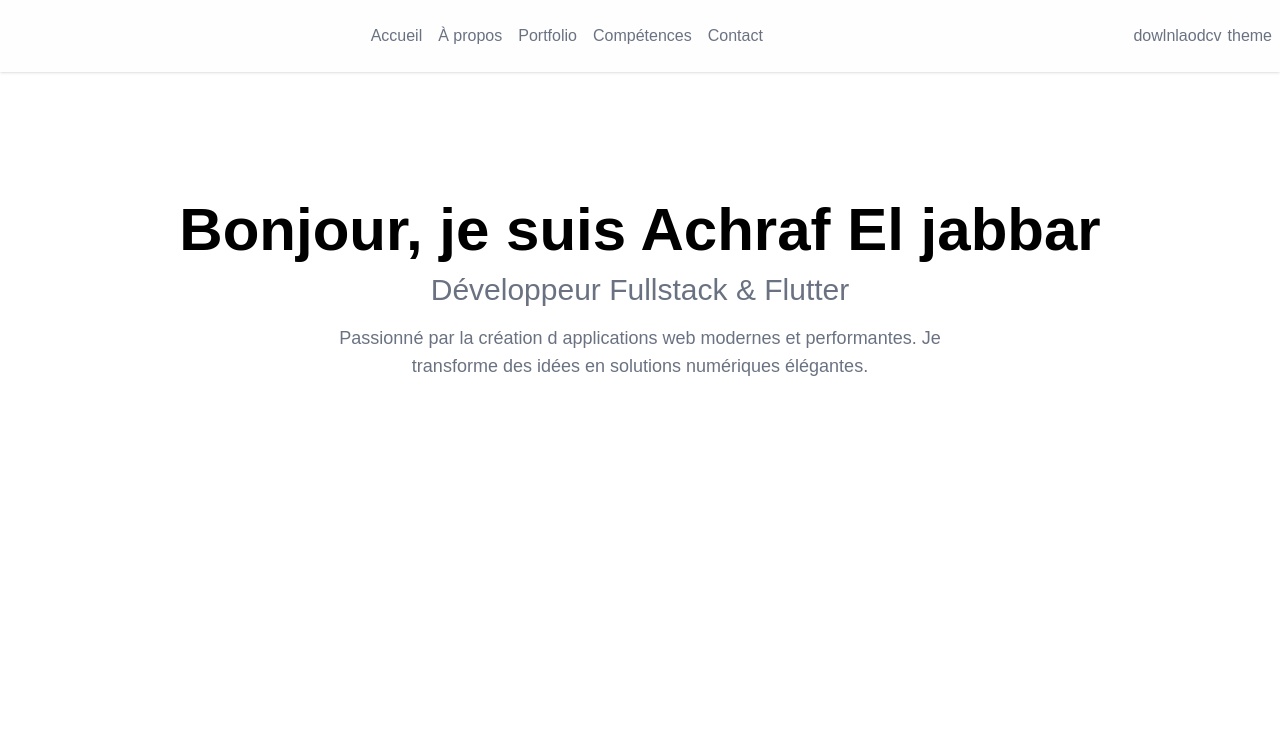
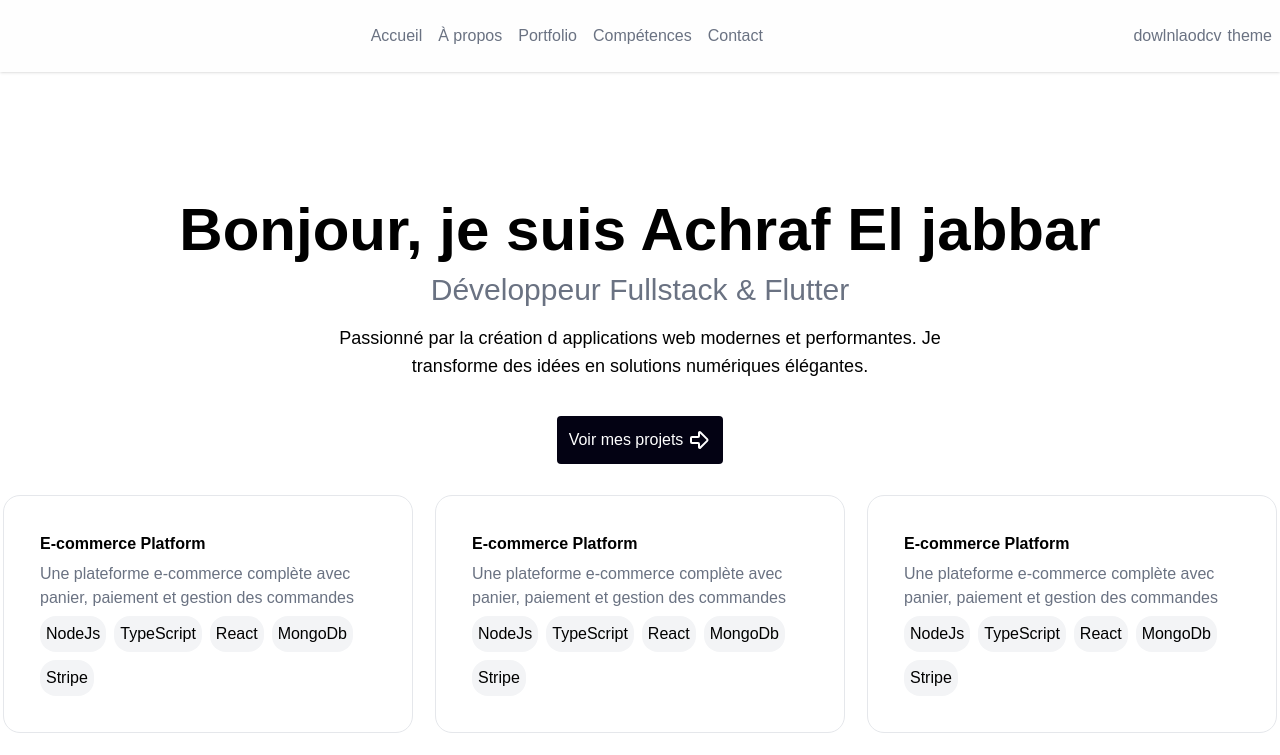
Before and after one commit to achrafjbr/MyPortfolio, a Next.js app: page / in a window 1280 px wide. Shown: the top 755 px of the page. Built offline with nearby package versions, Linux system fonts and the light colour scheme.

Commit message:
building the home page

```diff
--- a/package.json
+++ b/package.json
@@ -9,9 +9,10 @@
     "lint": "eslint"
   },
   "dependencies": {
+    "lucide-react": "^1.3.0",
     "next": "^16.2.7",
-    "react": "19.2.4",
-    "react-dom": "19.2.4"
+    "react": "^19.2.7",
+    "react-dom": "^19.2.7"
   },
   "devDependencies": {
     "@tailwindcss/postcss": "^4",
--- /dev/null
+++ b/src/UI/Project.tsx
@@ -0,0 +1,22 @@
+import Skill from "./skill";
+
+function Project() {
+  return (
+    <div className=" rounded-2xl hover:shadow text-start p-9 outline-1 outline-gray-200">
+      <p className="pb-1.5 font-semibold">E-commerce Platform</p>
+      <p className="pb-1.5 text-gray-500">
+        Une plateforme e-commerce complète avec panier, paiement et gestion des
+        commandes
+      </p>
+      <div className="flex flex-wrap gap-2">
+        <Skill name="NodeJs" />
+        <Skill name="TypeScript" />
+        <Skill name="React" />
+        <Skill name="MongoDb" />
+        <Skill name="Stripe" />
+      </div>
+    </div>
+  );
+}
+
+export default Project;
--- /dev/null
+++ b/src/UI/VuProjects.tsx
@@ -0,0 +1,21 @@
+"use client";
+
+import { ArrowBigRight } from "lucide-react";
+import { useRouter } from "next/navigation";
+
+function VuProjects() {
+  const route = useRouter();
+  return (
+    <div>
+      <div
+        onClick={() => route.push("/portfolio")}
+        className=" p-3 cursor-pointer flex justify-center items-center gap-x-1 rounded text-white bg-[#030213]"
+      >
+        Voir mes projets
+        <ArrowBigRight />
+      </div>
+    </div>
+  );
+}
+
+export default VuProjects;
--- /dev/null
+++ b/src/UI/skill.tsx
@@ -0,0 +1,8 @@
+interface Skills {
+  name: string;
+}
+function Skill({ name }: Skills): React.JSX.Element {
+  return <div className="bg-gray-100 rounded-2xl p-1.5">{name}</div>;
+}
+
+export default Skill;
--- a/src/app/layout.tsx
+++ b/src/app/layout.tsx
@@ -1,7 +1,12 @@
 import type { Metadata } from "next";
-import { Geist, Geist_Mono } from "next/font/google";
+import { Geist, Geist_Mono, Roboto } from "next/font/google";
 import "./globals.css";
 import NavBar from "../UI/Layouts/NavBar";
+
+const roboto = Roboto({
+  weight: "400",
+  subsets: ["latin"],
+});
 
 const geistSans = Geist({
   variable: "--font-geist-sans",
@@ -24,10 +29,7 @@ export default function RootLayout({
   children: React.ReactNode;
 }>) {
   return (
-    <html
-      lang="en"
-      className={`${geistSans.variable} ${geistMono.variable} h-full antialiased`}
-    >
+    <html lang="en" className={` ${roboto.className}  h-full antialiased`}>
       <body className="min-h-full flex flex-col">
         <NavBar />
         {children}
--- a/src/app/page.tsx
+++ b/src/app/page.tsx
@@ -1,3 +1,6 @@
+import Project from "../UI/Project";
+import VuProjects from "../UI/VuProjects";
+
 export default function Home() {
   return (
     <section className="flex flex-col pt-[10%] text-center items-center gap-y-1">
@@ -7,10 +10,21 @@ export default function Home() {
       <p className="text-2xl md:text-3xl text-muted-foreground mb-3 font-light text-gray-500 ">
         Développeur Fullstack & Flutter
       </p>
-      <p className="text-lg text-muted-foreground max-w-2xl mx-auto mb-8  text-center text-gray-500">
+      <p className="text-lg text-muted-foreground max-w-2xl mx-auto mb-8 text-centertext-gray-500">
         Passionné par la création d applications web modernes et performantes.
         Je transforme des idées en solutions numériques élégantes.
       </p>
+
+      <VuProjects />
+
+      <section className="grid grid-cols-3 gap-6 mx-1 mt-7 ">
+        <Project />
+        <Project />
+        <Project />
+        <Project />
+      </section>
     </section>
   );
 }
+
+//https://www.figma.com/make/j5c4HhXTsaMPWWoMGutGzF/Personal-Portfolio-Website?code-node-id=0-9&p=f&t=37GxjJksPa1yIvD9-0&fullscreen=1
```
Also changed, not shown: 1 other file (tests, documents, lock files or other folders).
